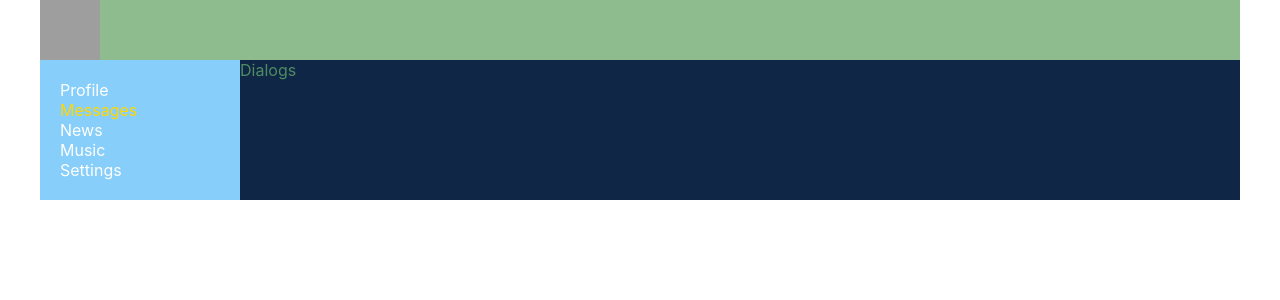
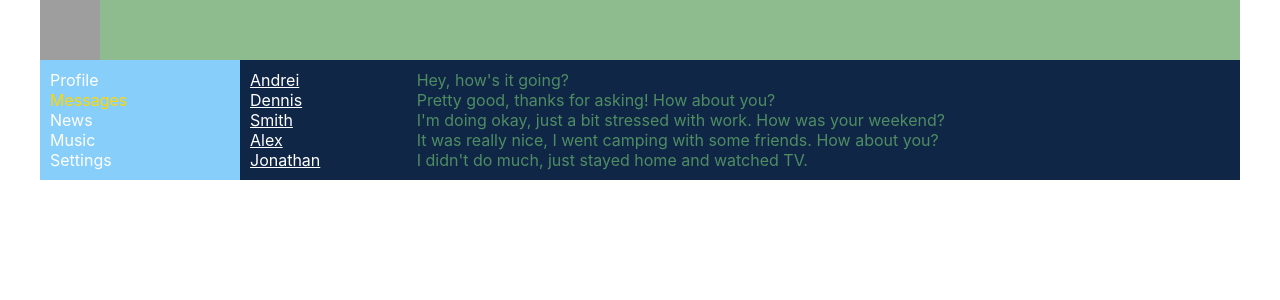
Before and after one commit to AndreiDudenkov/social-connect, a React (Create React App) app: page /dialogs in a window 1280 px wide. Shown: the top 300 px of the page. Built offline with nearby package versions, Linux system fonts and the light colour scheme; grey boxes are pictures that could not be loaded.

Commit message:
Social network Components with props

```diff
--- a/src/components/Dialogs/Dialogs.module.css
+++ b/src/components/Dialogs/Dialogs.module.css
@@ -0,0 +1,23 @@
+.dialogs{
+    display: grid;
+    grid-template-columns: 2fr 10fr;
+}
+.dialogsItems{
+    padding: 10px;
+}
+.dialogsItems .active {
+    color: gold;
+}
+.dialogsItems a {
+    color: white;
+}
+.dialog{
+
+}
+.messages{
+padding: 10px;
+}
+
+.message{
+
+}
--- a/src/components/Dialogs/Dialogs.tsx
+++ b/src/components/Dialogs/Dialogs.tsx
@@ -1,12 +1,50 @@
-import React from "react";
+import React from 'react';
 import s from './Dialogs.module.css'
+import {NavLink} from 'react-router-dom';
 
+
+type DialogType = {
+    id: string
+    name: string
+}
+export const Dialog: React.FC<DialogType> = ({id, name}) => {
+    return (
+        <div>
+            <div className={s.dialog}>
+                <NavLink to={'/dialogs/' + id}>{name}</NavLink>
+            </div>
+        </div>
+    );
+};
+
+type MessageType = {
+    message: string
+}
+export const Message: React.FC<MessageType> = ({message}) => {
+    return (
+        <div className={s.message}>{message}</div>
+    );
+};
 
 
 export const Dialogs = () => {
     return (
-        <div >
-Dialogs
+        <div className={s.dialogs}>
+            <div className={s.dialogsItems}>
+                <Dialog id={'1'} name={'Andrei'}/>
+                <Dialog id={'2'} name={'Dennis'}/>
+                <Dialog id={'3'} name={'Smith'}/>
+                <Dialog id={'4'} name={'Alex'}/>
+                <Dialog id={'5'} name={'Jonathan'}/>
+
+            </div>
+            <div className={s.messages}>
+                <Message message={'Hey, how\'s it going?'}/>
+                <Message message={'Pretty good, thanks for asking! How about you?'}/>
+                <Message message={'I\'m doing okay, just a bit stressed with work. How was your weekend?'}/>
+                <Message message={'It was really nice, I went camping with some friends. How about you?'}/>
+                <Message message={'I didn\'t do much, just stayed home and watched TV.'}/>
+            </div>
         </div>
 
     )
--- a/src/components/Navbar/Navbar.module.css
+++ b/src/components/Navbar/Navbar.module.css
@@ -2,7 +2,7 @@
 .nav {
     grid-area: nav;
     background-color: lightskyblue;
-    padding: 20px;
+    padding: 10px;
 }
 .item a {
     color: white;
--- a/src/components/Profile/MyPosts/MyPosts.module.css
+++ b/src/components/Profile/MyPosts/MyPosts.module.css
@@ -1,4 +1,7 @@
 
-.item {
-    color: #c40fe0;
+.postsBlock {
+    padding: 10px;
 }
+.posts {
+    margin-top: 10px;
+}
--- a/src/components/Profile/MyPosts/MyPosts.tsx
+++ b/src/components/Profile/MyPosts/MyPosts.tsx
@@ -1,22 +1,24 @@
-import React from "react";
+import React from 'react';
 import s from './MyPosts.module.css'
 import {MyPost} from './Post/MyPost';
 
 
-
 export const MyPosts = () => {
     return (
+        <div className={s.postsBlock}>
+            <h3> My posts</h3>
             <div>
-                My posts
                 <div>
-                    New post
+                    <textarea></textarea>
                 </div>
-                <div className={s.item}>
-                    <MyPost message = {"Hello, how are you?"} likes={5}/>
-                    <MyPost message = {"I'm fine."} likes={10}/>
-                    <MyPost message = {"Bye"} likes={15}/>
-
-
+                <div>
+                    <button>Add post</button>
+                </div>
+            </div>
+            <div className={s.posts}>
+                <MyPost message={'Hello, how are you?'} likes={5}/>
+                <MyPost message={'I\'m fine.'} likes={10}/>
+                <MyPost message={'Bye'} likes={15}/>
             </div>
 
         </div>
--- a/src/components/Profile/Profile.module.css
+++ b/src/components/Profile/Profile.module.css
@@ -3,4 +3,5 @@
     grid-area: content;
     background-color: #102646;
     color: #4e8d62;
+
 }
--- a/src/components/Profile/Profile.tsx
+++ b/src/components/Profile/Profile.tsx
@@ -1,19 +1,18 @@
-import React from "react";
+import React from 'react';
 import {MyPosts} from './MyPosts/MyPosts';
+import {ProfileInfo} from './ProfileInfo/ProfileInfo';
+
+
 
 
 
 export const Profile = () => {
-         return (
-    <div >
-            <div>
-                <img
-                    src="https://encrypted-tbn0.gstatic.com/images?q=tbn:ANd9GcQdgQ9pro7ubhf9a7-MAxZqRM5N6HEJfoNgLw&usqp=CAU"/>
-            </div>
-            <div>
-                avatar + description
-            </div>
-        <MyPosts />
-    </div>
+    return (
+        <div>
+            <ProfileInfo
+                imgAddress={'https://encrypted-tbn0.gstatic.com/images?q=tbn:ANd9GcQdgQ9pro7ubhf9a7-MAxZqRM5N6HEJfoNgLw&usqp=CAU'}
+            />
+            <MyPosts/>
+        </div>
     )
 }
--- /dev/null
+++ b/src/components/Profile/ProfileInfo/ProfileInfo.module.css
@@ -0,0 +1,3 @@
+.descriptionBlock{
+    padding: 10px;
+}
--- /dev/null
+++ b/src/components/Profile/ProfileInfo/ProfileInfo.tsx
@@ -0,0 +1,21 @@
+import React from 'react';
+import s from './ProfileInfo.module.css'
+
+
+
+type ProfileInfoType = {
+    imgAddress: string
+}
+
+
+export const ProfileInfo: React.FC<ProfileInfoType> = ({imgAddress}) => {
+    return (<div>
+            <div>
+                <img src={imgAddress}/>
+            </div>
+            <div className={s.descriptionBlock}>
+                avatar + description
+            </div>
+        </div>
+    );
+};
```
Lines whose indentation alone changed are shown as unchanged.
